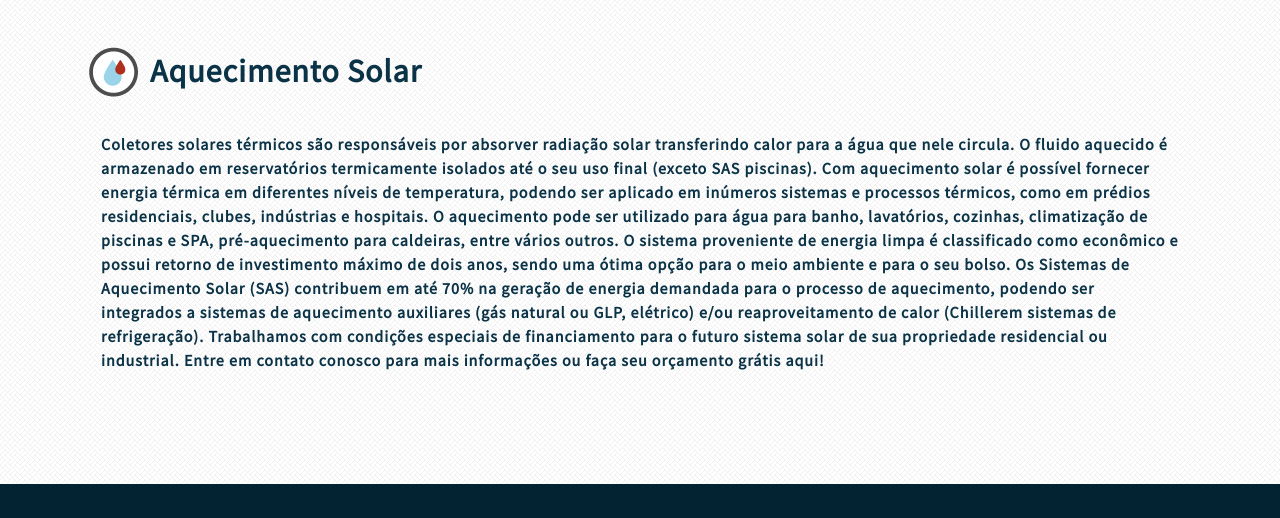
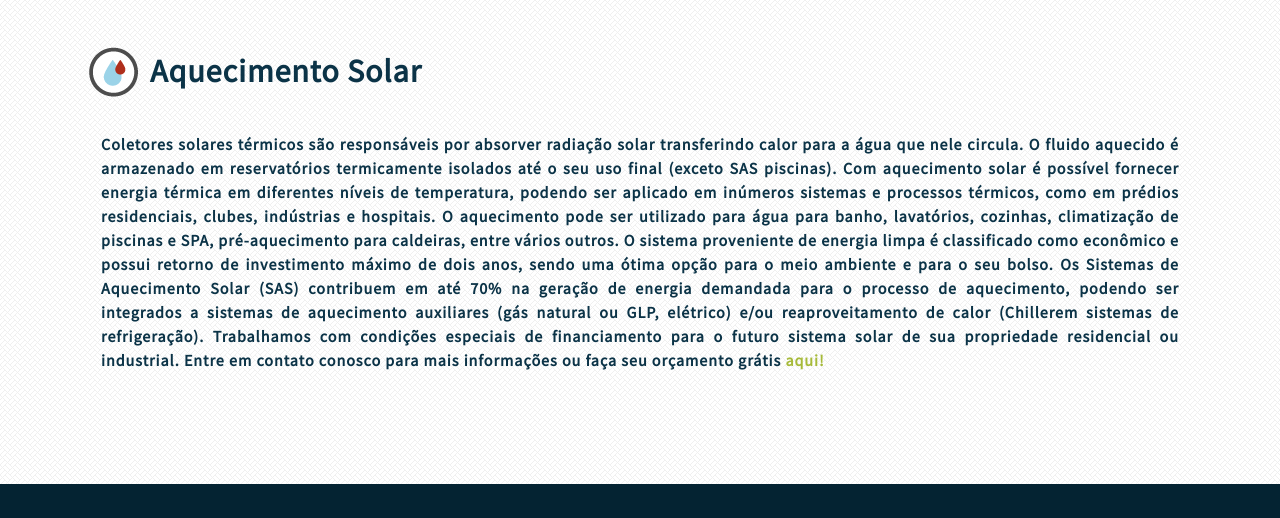
Before and after one commit to matheusmendes1/MeuSite, a plain HTML site: page oquefazemos.html in a window 1280 px wide. Shown: the part 1310-1828 px from the top of the page. Drawn offline with Linux system fonts and the light colour scheme.

Commit message:
Novo Commit  15-01 14:00

```diff
--- a/css/style.css
+++ b/css/style.css
@@ -520,6 +520,19 @@ footer svg.svg-inline--fa{
 .solar, .fotovoltaico, .led{
     margin: 4rem 0rem 5rem 0rem;
 }
+
+.solar p, .fotovoltaico p, .led p{
+    text-align: justify;
+}
+
+.link-orcamento{
+    color: #A6BA39;
+}
+
+.link-orcamento:hover{
+    color: #84932D;
+}
+
 
 /*-- Nossos Projetos Section --*/
 
--- a/oquefazemos.html
+++ b/oquefazemos.html
@@ -150,7 +150,7 @@
                         financiamento para o futuro sistema solar de sua
                         propriedade residencial ou industrial. Entre em contato
                         conosco para mais informações ou faça seu orçamento
-                        grátis aqui!
+                        grátis <a href="orcamento.html" class="link-orcamento">aqui!</a>
                      </p>
                   </div>
                </div>
@@ -175,7 +175,7 @@
                         redução de até 95% no valor da conta, retorno de investimento em até
                         cinco anos, vida útil dos equipamentos de até 30 anos, além do sistema ser modular
                         e expansível, e oferecermos excelentes condições de financiamento. Faça seu
-                        orçamento grátis aqui!
+                        orçamento grátis <a href="orcamento.html" class="link-orcamento">aqui!</a>
                      </p>
                   </div>
                </div>
@@ -206,7 +206,7 @@
                         poluente e pode ser reciclado. Trabalhamos com condições
                         especiais de pagamento para de sua propriedade
                         residencial ou industrial. Entre em contato conosco para
-                        mais informações ou faça seu orçamento grátis aqui!
+                        mais informações ou faça seu orçamento grátis <a href="orcamento.html" class="link-orcamento">aqui!</a>
                      </p>
                   </div>
                </div>
```
